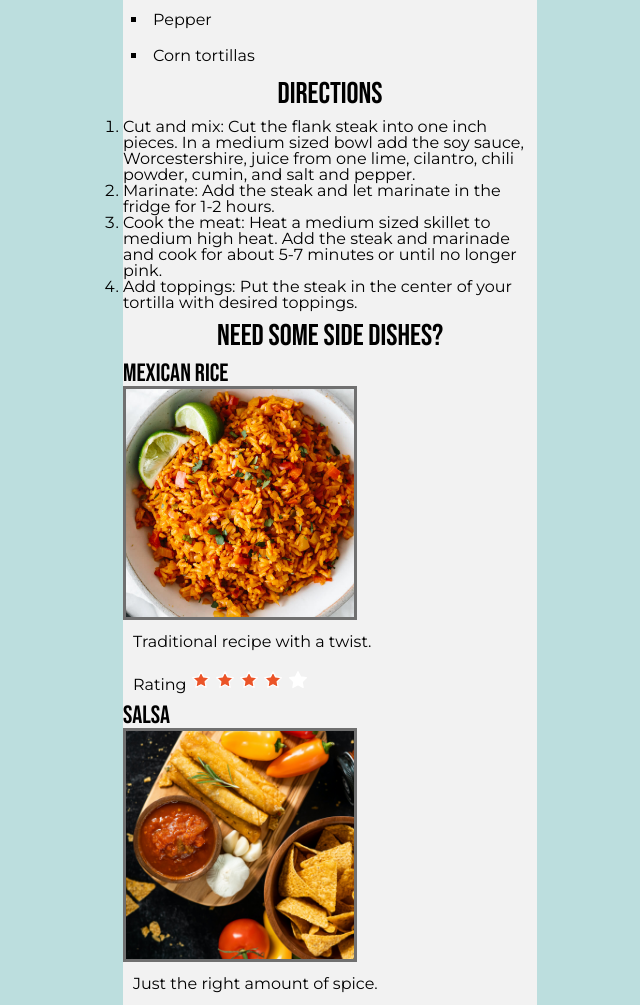
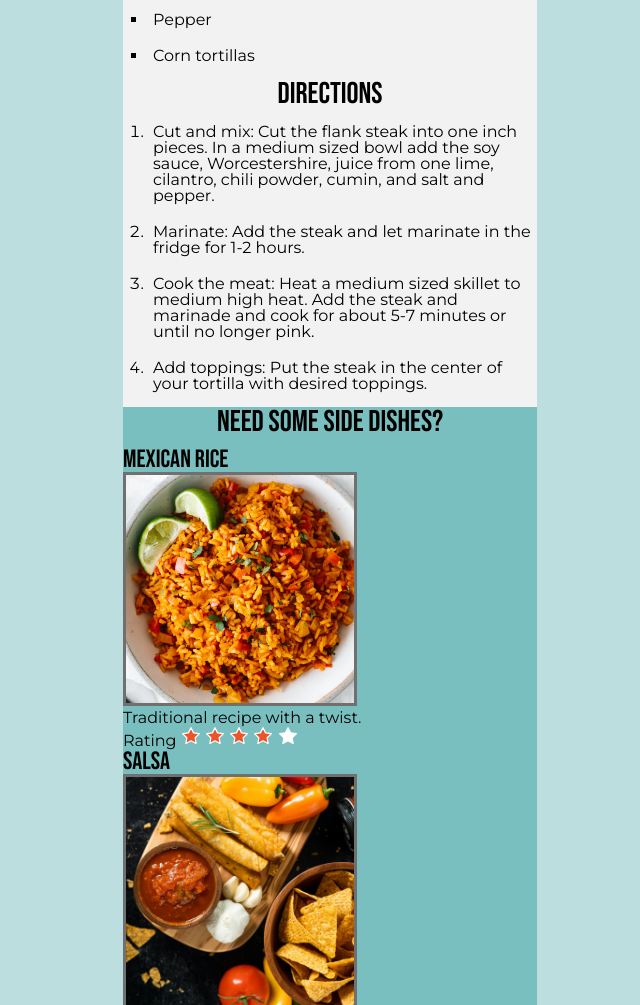
Before and after one commit to thisiskirby/recipe, a plain HTML site: page index.html in a window 1280 px wide. Shown: the part 1229-2234 px from the top of the page, without its empty margins (310-950 px from the left). Drawn offline with Linux system fonts and the light colour scheme.

Commit message:
slight edits to index and styles.css
added last part of footer to html, fixed directions positioning

```diff
--- a/index.html
+++ b/index.html
@@ -344,6 +344,10 @@
             </li>
         </ul>
     </section>
+        <h3>Good Eats</h3>
+        <h3>Copyright 2022</h3>
+        <h3>Taco Cheesington</h3>
+        <img src="images/taco-cheesington.png" alt="hand garnishing plate of food">
     </footer>
 </body>
 </html>
--- a/styles.css
+++ b/styles.css
@@ -161,7 +161,7 @@ h1{
     margin: 10px;
     padding: 10px;
 }
-p{
+header p{
     padding: 10px;
 }
 h2{
@@ -175,3 +175,12 @@ h2{
 #details dd{
     padding: 0px 0px 0px 15px;
 }
+#directions li{
+    padding: 5px;
+    margin: 10px;
+    position: relative;
+    left: 15px;
+}
+#sidedishes{
+    background-color: var(--darkteal);
+}
```
